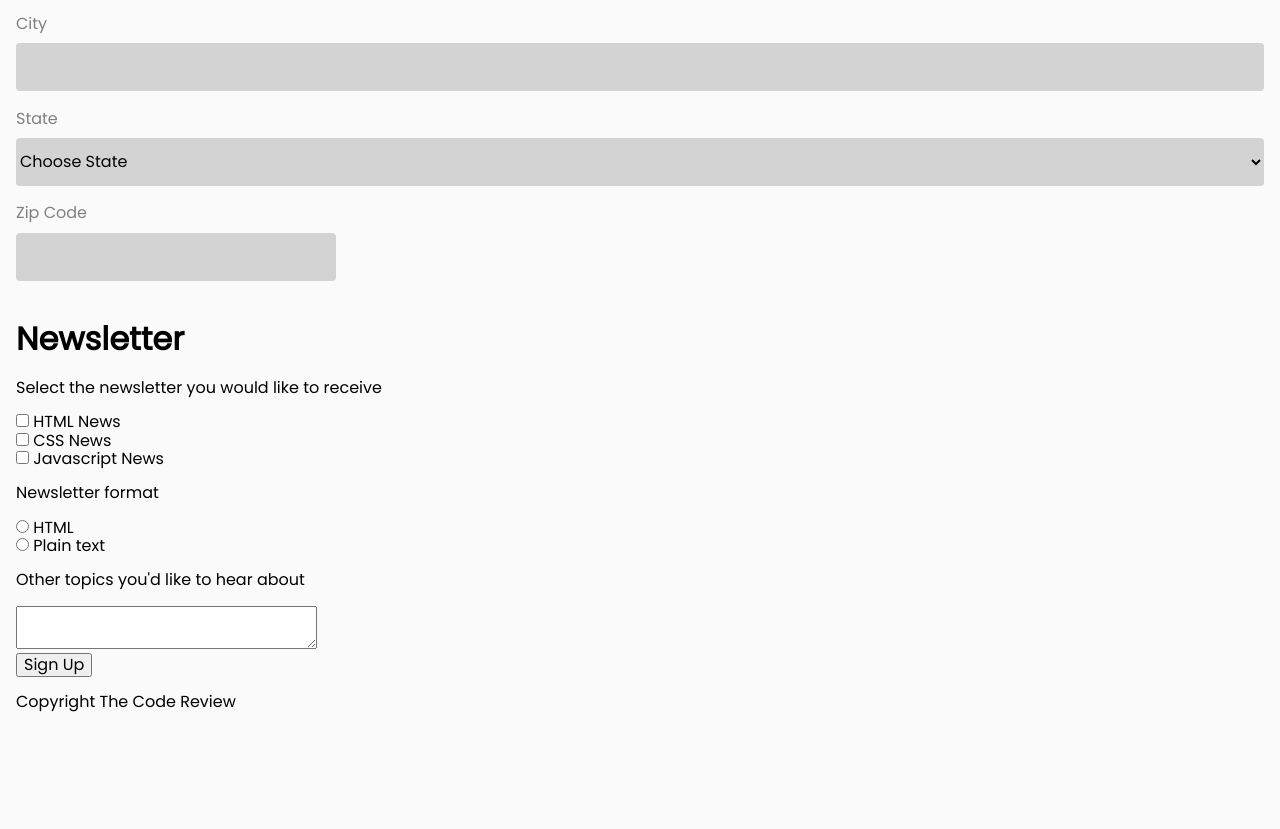
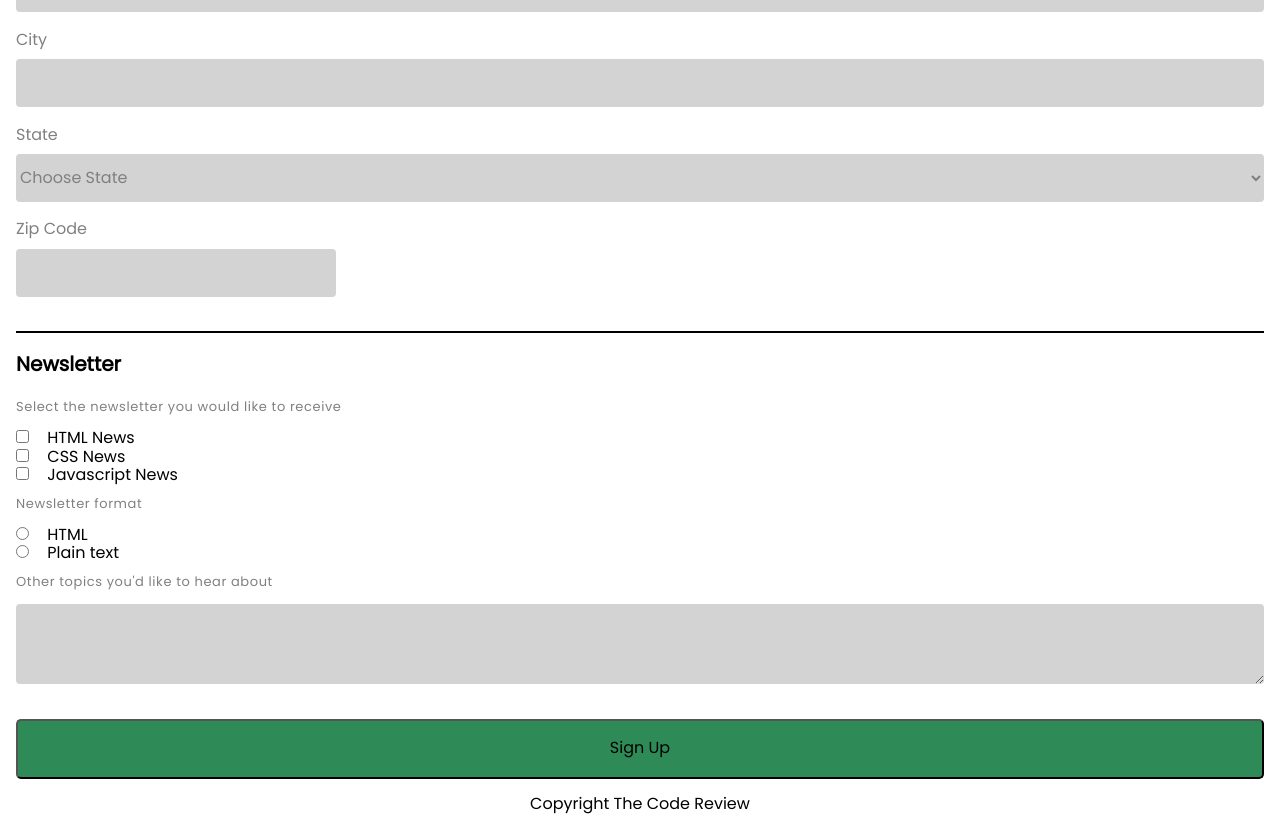
Before and after one commit to TR0D30T/Tech-Degree-Project-3, a plain HTML site: page Tech-degree-Project-3/index.html in a window 1280 px wide. Shown: the part 580-1409 px from the top of the page. Before the commit the page ends 1308 px from the top, so only its background shows below. Drawn offline with Linux system fonts and the light colour scheme.

Commit message:
Update style.css

```diff
--- a/Tech-degree-Project-3/css/style.css
+++ b/Tech-degree-Project-3/css/style.css
@@ -2,9 +2,13 @@
     box-sizing: border-box;
 }
 body {
-    background: #fafafa;
+    background: ;
     font-family: 'Poppins', sans-serif;
 
+}
+
+*:focus {
+    outline: none;
 }
 
 .wrapper{
@@ -47,10 +51,13 @@ body {
 }
 .form_contact{
     padding-top: 1.8em;
+    padding-bottom: 1em;
     border-top: 2px solid black;
+    border-bottom: 2px solid black;
 }
 .form_contact h1 {
     font-size: 20px;
+    padding-bottom: .8em;
 }
 .form_contact input:placeholder-shown {
     text-align: right;
@@ -59,20 +66,9 @@ body {
   color: grey;
 }
 
-
-
 .form_contact select::placeholder {
     color: grey;
 }
-
-.option0 {
-    color: gray;
-}
-
-
-
-
-
 .label_form {
     color: grey;
 }
@@ -97,4 +93,48 @@ body {
 }
 .npt_class:focus, .npt_class_zip:focus {
     border: 2px solid black;
+    outline: none;
 }
+select {
+    color: grey;
+}
+/**Newsletter section**/
+
+.nws_lttr {
+  padding-bottom: 30px;
+}
+.nws_lttr h1 {
+    margin: 0;
+    font-size: 20px;
+    padding-top: 1em;
+    padding-bottom: .6em;
+}
+.nws_lttr p {
+    margin: 0;
+    font-size: 13px;
+    color: grey;
+    line-height: 18px;
+    letter-spacing: .6px;
+    padding-top: .8em;
+    padding-bottom: 1em;
+}
+.nws_lttr label {
+    padding-left: 14px;
+    margin-bottom: 8px;
+}
+.txt_area {
+    width: 100%;
+    height: 80px;
+    background-color: lightgray;
+    border-radius: 4px;
+    border: none;
+}
+footer {
+    text-align: center;
+}
+.btn {
+    width: 100%;
+    height: 60px;
+    background-color: seagreen;
+    border-radius: 5px;
+}
```
